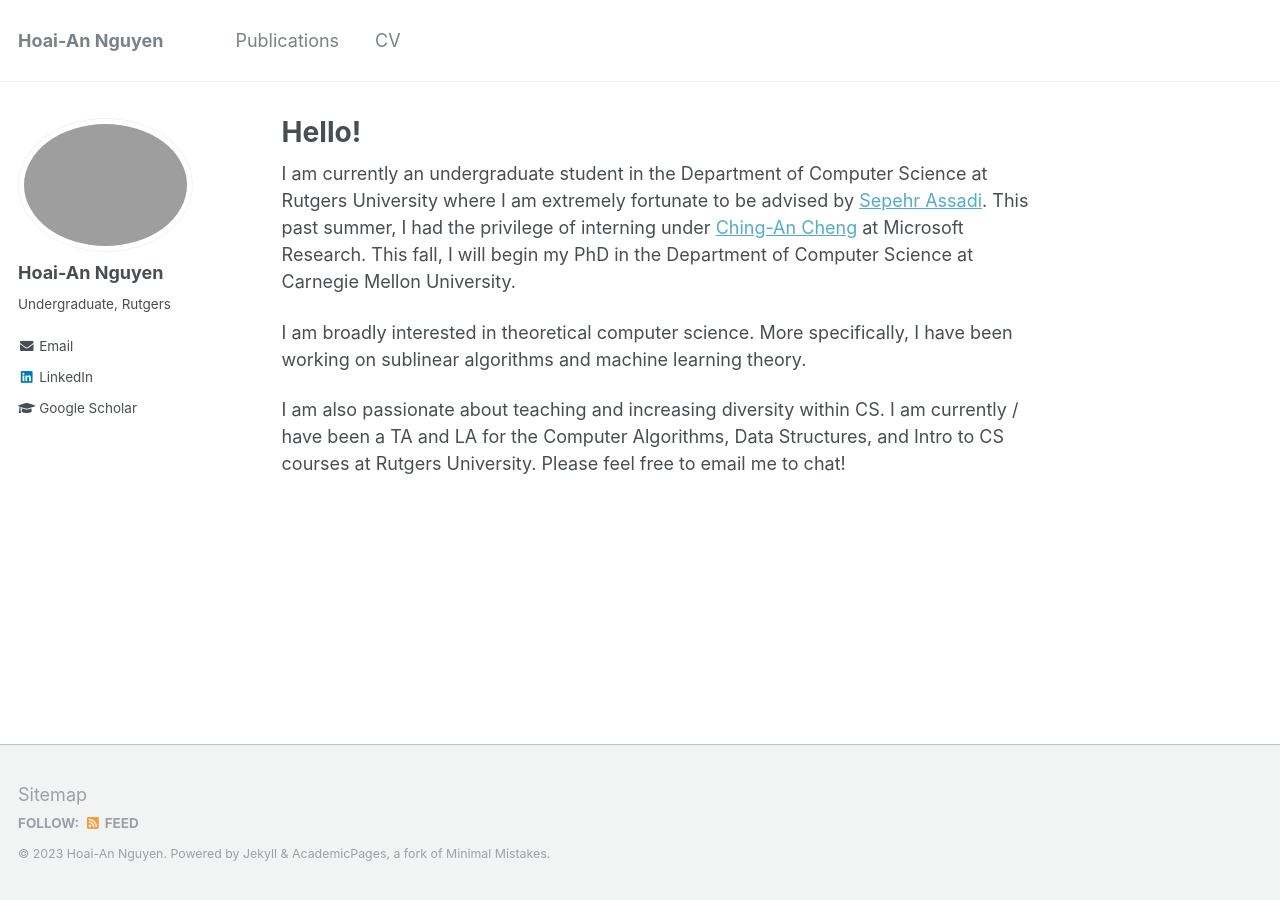
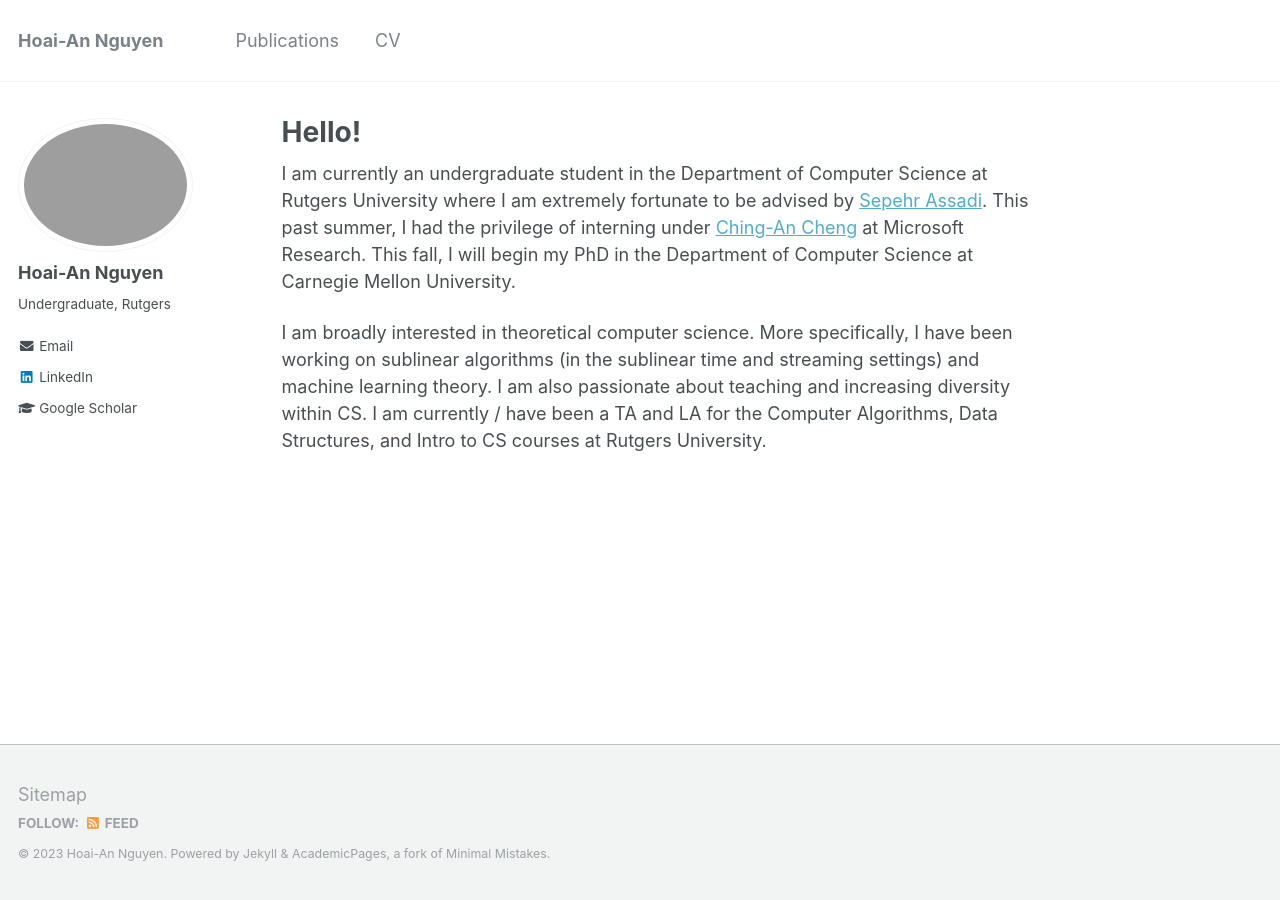
Before and after one commit to hoai77/hoai77.github.io, a Jekyll site: the page built from _pages/about.md, in a window 1280 px wide. Built offline with Jekyll 4.4.1, drawn with Linux system fonts in a browser that asks for light colours.

Commit message:
update bio

```diff
--- a/_pages/about.md
+++ b/_pages/about.md
@@ -9,6 +9,4 @@
 ---
 I am currently an undergraduate student in the Department of Computer Science at Rutgers University where I am extremely fortunate to be advised by [Sepehr Assadi](https://sepehr.assadi.info/). This past summer, I had the privilege of interning under [Ching-An Cheng](https://www.chinganc.com/) at Microsoft Research. This fall, I will begin my PhD in the Department of Computer Science at Carnegie Mellon University.
 
-I am broadly interested in theoretical computer science. More specifically, I have been working on sublinear algorithms and machine learning theory.
-
-I am also passionate about teaching and increasing diversity within CS. I am currently / have been a TA and LA for the Computer Algorithms, Data Structures, and Intro to CS courses at Rutgers University. Please feel free to email me to chat!
+I am broadly interested in theoretical computer science. More specifically, I have been working on sublinear algorithms (in the sublinear time and streaming settings) and machine learning theory. I am also passionate about teaching and increasing diversity within CS. I am currently / have been a TA and LA for the Computer Algorithms, Data Structures, and Intro to CS courses at Rutgers University.
```
